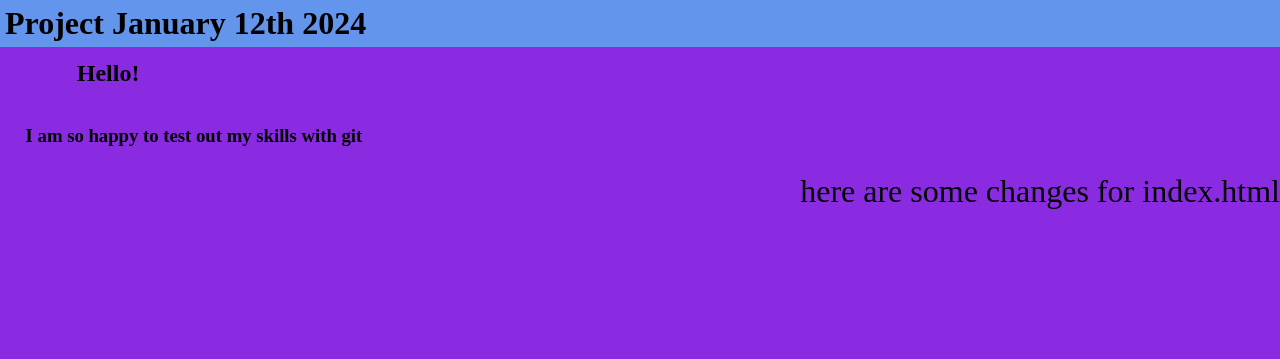
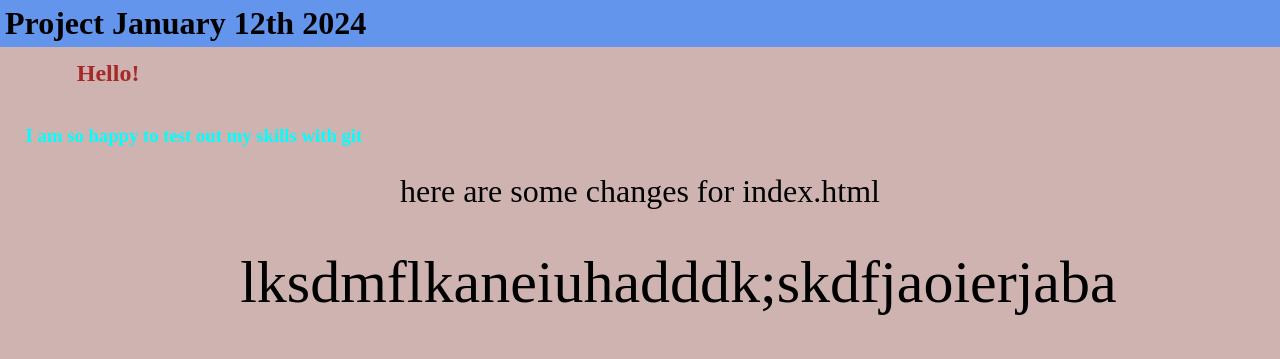
Before and after one commit to mbailey87/projectjan12, a plain HTML site: page index.html in a window 1280 px wide. Shown: the top 359 px of the page. Drawn offline with Linux system fonts and the light colour scheme.

Commit message:
first commit to feature/demo

```diff
--- a/index.html
+++ b/index.html
@@ -11,5 +11,6 @@
     <h2>Hello!</h2>
     <h3>I am so happy to test out my skills with git</h3>
     <p>here are some changes for index.html</p>
+    <p class="p2">lksdmflkaneiuhadddk;skdfjaoierjaba</p>
 </body>
 </html>
--- a/style.css
+++ b/style.css
@@ -1,5 +1,5 @@
 body, h1, h2, h3, p {
-    background-color: blueviolet;
+    background-color: rgb(206, 179, 177);
     margin: 0;
     padding: 0;
 }
@@ -13,14 +13,22 @@ h2 {
     width: 100%;
     margin-left: 5%;
     padding: 1%;
+    color: brown;
 }
 h3 {
     width: 100%;
     padding: 2% 2% 2% 2%;
+    color: aqua;
 }
 p {
     display: flex;
     width: 100%;
-    justify-content: end;
+    justify-content: center;
     font-size: xx-large;
 }
+.p2 {
+    height: 100%;
+    padding: 3%;
+    font-size: 60px;
+    text-wrap: wrap;
+}
```
